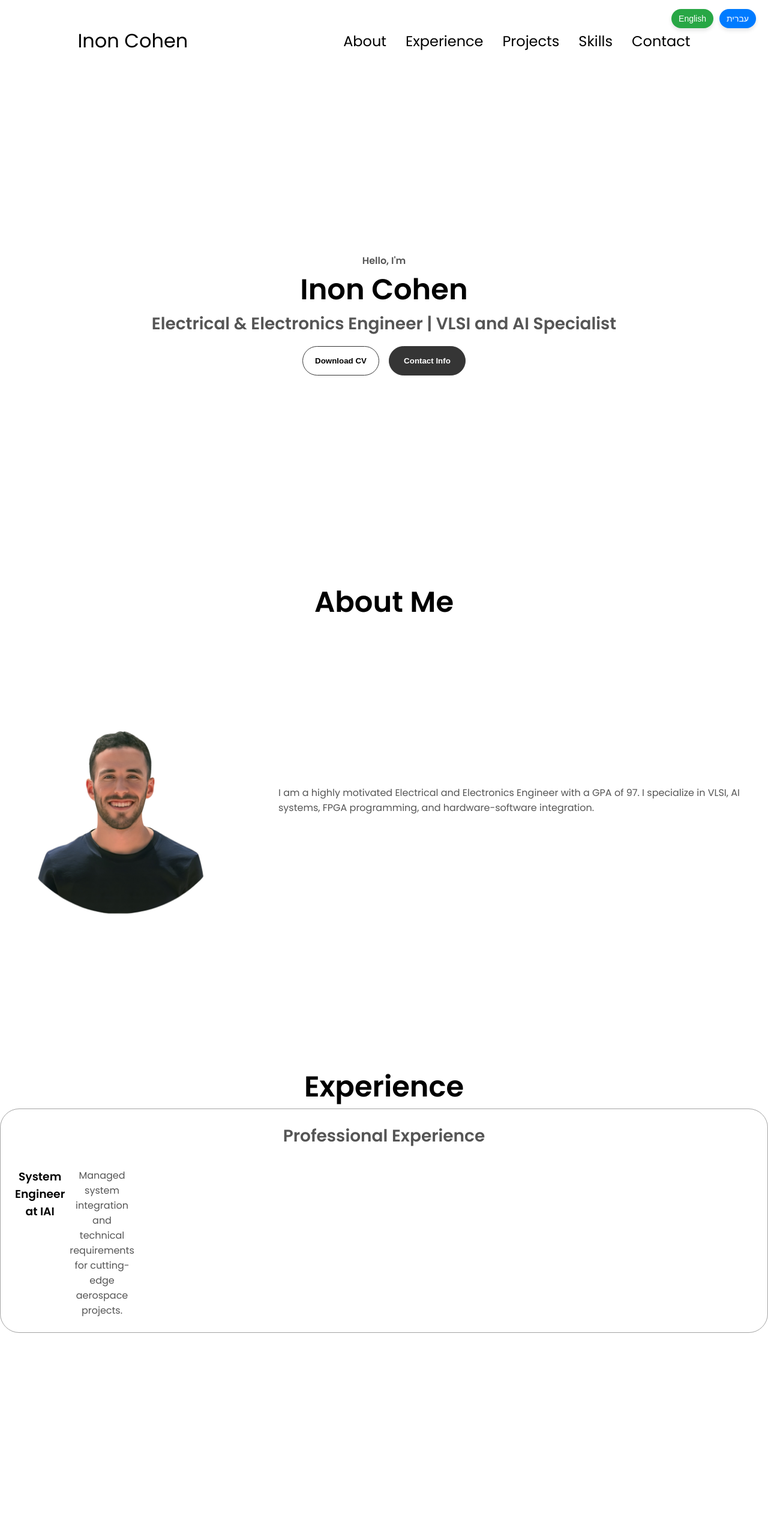
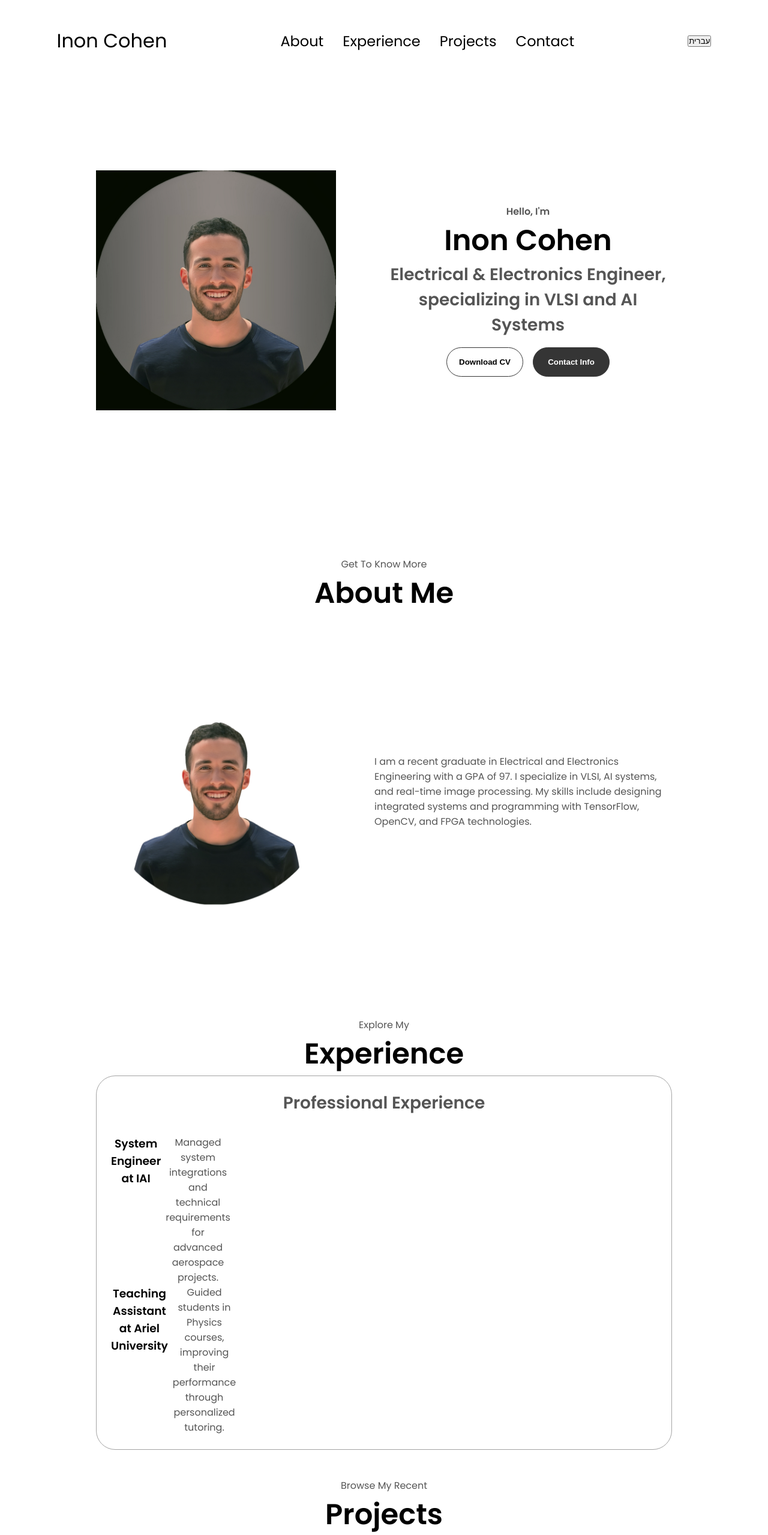
Before and after one commit to Inoncohen2/Portfolio, a plain HTML site: page index.html in a window 1280 px wide. Shown: the top 2559 px of the page at 60% size. Drawn offline with nearby package versions, Linux system fonts and the light colour scheme.

Commit message:
Update index.html

```diff
--- a/index.html
+++ b/index.html
@@ -7,114 +7,51 @@
     <title>Inon Cohen - Portfolio</title>
     <link rel="stylesheet" href="style.css" />
     <link rel="stylesheet" href="mediaqueries.css" />
-    <link
-      rel="stylesheet"
-      href="https://cdnjs.cloudflare.com/ajax/libs/aos/2.3.4/aos.css"
-    />
-    <style>
-      /* Language switcher styles */
-      .language-switcher {
-        position: fixed;
-        top: 15px;
-        right: 20px;
-        display: flex;
-        gap: 10px;
-        z-index: 1000;
+    <script>
+      function toggleLanguage() {
+        const htmlTag = document.documentElement;
+        const langButton = document.getElementById("language-toggle");
+
+        if (htmlTag.lang === "en") {
+          htmlTag.lang = "he";
+          document.body.classList.add("rtl");
+          langButton.innerText = "English";
+        } else {
+          htmlTag.lang = "en";
+          document.body.classList.remove("rtl");
+          langButton.innerText = "עברית";
+        }
+
+        // Update all text elements
+        document.querySelectorAll("[data-en]").forEach((el) => {
+          const isEnglish = htmlTag.lang === "en";
+          el.innerText = isEnglish ? el.getAttribute("data-en") : el.getAttribute("data-he");
+        });
       }
-
-      .language-switcher button {
-        font-family: 'Arial', sans-serif;
-        font-size: 14px;
-        padding: 8px 12px;
-        border: none;
-        border-radius: 20px;
-        background-color: #007BFF;
-        color: white;
-        cursor: pointer;
-        transition: all 0.3s ease;
-        box-shadow: 0 4px 6px rgba(0, 0, 0, 0.1);
-      }
-
-      .language-switcher button:hover {
-        background-color: #0056b3;
-        transform: scale(1.1);
-      }
-
-      .language-switcher button.active {
-        background-color: #28a745;
-      }
-
-      /* Reduce spacing between sections */
-      section {
-        margin: 40px 0;
-      }
-    </style>
-    <script>
-      function toggleLanguage(lang) {
-        const elements = document.querySelectorAll("[data-en], [data-he]");
-        elements.forEach((el) => {
-          el.textContent = el.getAttribute(`data-${lang}`);
-        });
-        document.documentElement.lang = lang;
-
-        // Highlight active button
-        const buttons = document.querySelectorAll(".language-switcher button");
-        buttons.forEach((btn) => btn.classList.remove("active"));
-        document.querySelector(`.language-switcher .${lang}`).classList.add("active");
-      }
-
-      // Set default language to English on load
-      document.addEventListener("DOMContentLoaded", () => {
-        toggleLanguage("en");
-      });
     </script>
   </head>
   <body>
-    <!-- Navigation -->
     <nav id="desktop-nav">
-      <div class="logo">Inon Cohen</div>
+      <div class="logo" data-en="Inon Cohen" data-he="ינון כהן">Inon Cohen</div>
       <div>
         <ul class="nav-links">
           <li><a href="#about" data-en="About" data-he="אודות">About</a></li>
-          <li>
-            <a href="#experience" data-en="Experience" data-he="ניסיון">Experience</a>
-          </li>
-          <li>
-            <a href="#projects" data-en="Projects" data-he="פרויקטים">Projects</a>
-          </li>
-          <li>
-            <a href="#skills" data-en="Skills" data-he="כישורים">Skills</a>
-          </li>
-          <li>
-            <a href="#contact" data-en="Contact" data-he="צור קשר">Contact</a>
-          </li>
+          <li><a href="#experience" data-en="Experience" data-he="ניסיון">Experience</a></li>
+          <li><a href="#projects" data-en="Projects" data-he="פרויקטים">Projects</a></li>
+          <li><a href="#contact" data-en="Contact" data-he="צור קשר">Contact</a></li>
         </ul>
       </div>
+      <button id="language-toggle" onclick="toggleLanguage()">עברית</button>
     </nav>
-
-    <!-- Language Switcher -->
-    <div class="language-switcher">
-      <button class="en" onclick="toggleLanguage('en')">English</button>
-      <button class="he" onclick="toggleLanguage('he')">עברית</button>
-    </div>
-
-    <!-- Profile Section -->
     <section id="profile">
-      <div class="section__text" data-aos="fade-up">
-        <p
-          class="section__text__p1"
-          data-en="Hello, I'm"
-          data-he="שלום, אני"
-        >
-          Hello, I'm
-        </p>
-        <h1 class="title">Inon Cohen</h1>
-        <p
-          class="section__text__p2"
-          data-en="Electrical & Electronics Engineer | VLSI and AI Specialist"
-          data-he="מהנדס חשמל ואלקטרוניקה | מומחה VLSI ובינה מלאכותית"
-        >
-          Electrical & Electronics Engineer | VLSI and AI Specialist
+      <div class="section__pic-container">
+        <img src="./assets/profile-pic.png" alt="Inon Cohen profile picture" />
+      </div>
+      <div class="section__text">
+        <p class="section__text__p1" data-en="Hello, I'm" data-he="שלום, אני">Hello, I'm</p>
+        <h1 class="title" data-en="Inon Cohen" data-he="ינון כהן">Inon Cohen</h1>
+        <p class="section__text__p2" data-en="Electrical & Electronics Engineer, specializing in VLSI and AI Systems" data-he="מהנדס חשמל ואלקטרוניקה, מתמחה ב-VLSI ומערכות בינה מלאכותית">
+          Electrical & Electronics Engineer, specializing in VLSI and AI Systems
         </p>
         <div class="btn-container">
           <button
@@ -125,78 +62,79 @@
           >
             Download CV
           </button>
-          <button
-            class="btn btn-color-1"
-            onclick="location.href='./#contact'"
-            data-en="Contact Info"
-            data-he="פרטי קשר"
-          >
+          <button class="btn btn-color-1" onclick="location.href='./#contact'" data-en="Contact Info" data-he="פרטי יצירת קשר">
             Contact Info
           </button>
         </div>
       </div>
     </section>
-
-    <!-- About Section -->
     <section id="about">
-      <h1 class="title" data-en="About Me" data-he="אודות">About Me</h1>
+      <p class="section__text__p1" data-en="Get To Know More" data-he="למידע נוסף">Get To Know More</p>
+      <h1 class="title" data-en="About Me" data-he="אודותיי">About Me</h1>
       <div class="section-container">
-        <div class="section__pic-container" data-aos="zoom-in">
-          <img src="./assets/about-pic.png" alt="About Picture" class="about-pic" />
+        <div class="section__pic-container">
+          <img
+            src="./assets/about-pic.png"
+            alt="About Picture"
+            class="about-pic"
+          />
         </div>
         <div class="about-details-container">
-          <div class="text-container" data-aos="fade-up">
-            <p
-              data-en="I am a highly motivated Electrical and Electronics Engineer with a GPA of 97. I specialize in VLSI, AI systems, FPGA programming, and hardware-software integration."
-              data-he="אני מהנדס חשמל ואלקטרוניקה עם ממוצע של 97. אני מתמחה ב-VLSI, מערכות בינה מלאכותית, תכנות FPGA ושילוב חומרה ותוכנה."
-            >
-              I am a highly motivated Electrical and Electronics Engineer with a GPA of 97. I specialize in VLSI, AI systems, FPGA programming, and hardware-software integration.
+          <div class="text-container">
+            <p data-en="I am a recent graduate in Electrical and Electronics Engineering with a GPA of 97. I specialize in VLSI, AI systems, and real-time image processing. My skills include designing integrated systems and programming with TensorFlow, OpenCV, and FPGA technologies."
+               data-he="אני בוגר טרי בהנדסת חשמל ואלקטרוניקה עם ממוצע 97. אני מתמחה ב-VLSI, מערכות בינה מלאכותית ועיבוד תמונה בזמן אמת. כישורי כוללים תכנון מערכות משולבות ותכנות בטכנולוגיות TensorFlow, OpenCV ו-FPGA.">
+              I am a recent graduate in Electrical and Electronics Engineering with a GPA of 97. I specialize in VLSI, AI systems, and real-time image processing. My skills include designing integrated systems and programming with TensorFlow, OpenCV, and FPGA technologies.
             </p>
           </div>
         </div>
       </div>
     </section>
-
-    <!-- Experience Section -->
     <section id="experience">
-      <h1 class="title" data-en="Experience" data-he="ניסיון">Experience</h1>
+      <p class="section__text__p1" data-en="Explore My" data-he="גלו את">Explore My</p>
+      <h1 class="title" data-en="Experience" data-he="הניסיון שלי">Experience</h1>
       <div class="experience-details-container">
         <div class="details-container">
           <h2 class="experience-sub-title" data-en="Professional Experience" data-he="ניסיון מקצועי">Professional Experience</h2>
           <article>
             <h3 data-en="System Engineer at IAI" data-he="מהנדס מערכות בתעשייה האווירית">System Engineer at IAI</h3>
-            <p
-              data-en="Managed system integration and technical requirements for cutting-edge aerospace projects."
-              data-he="ניהול שילוב מערכות ודרישות טכניות בפרויקטים מתקדמים בתחום האוויר והחלל."
-            >
-              Managed system integration and technical requirements for cutting-edge aerospace projects.
+            <p data-en="Managed system integrations and technical requirements for advanced aerospace projects."
+               data-he="ניהול אינטגרציות מערכת ודרישות טכניות לפרויקטים מתקדמים בתחום האוויר והחלל.">
+              Managed system integrations and technical requirements for advanced aerospace projects.
+            </p>
+          </article>
+          <article>
+            <h3 data-en="Teaching Assistant at Ariel University" data-he="עוזר הוראה באוניברסיטת אריאל">Teaching Assistant at Ariel University</h3>
+            <p data-en="Guided students in Physics courses, improving their performance through personalized tutoring."
+               data-he="הנחיית סטודנטים בקורסי פיזיקה, ושיפור הישגיהם באמצעות תמיכה אישית.">
+              Guided students in Physics courses, improving their performance through personalized tutoring.
             </p>
           </article>
         </div>
       </div>
     </section>
-
-    <!-- Projects Section -->
     <section id="projects">
+      <p class="section__text__p1" data-en="Browse My Recent" data-he="עיינו בפרויקטים האחרונים שלי">Browse My Recent</p>
       <h1 class="title" data-en="Projects" data-he="פרויקטים">Projects</h1>
       <div class="experience-details-container">
         <div class="details-container color-container">
           <div class="article-container">
-            <img src="./assets/project-1.png" alt="BalloonHunterPi" class="project-img" />
+            <img
+              src="./assets/project-1.png"
+              alt="BalloonHunterPi"
+              class="project-img"
+            />
           </div>
           <h2 class="experience-sub-title project-title" data-en="BalloonHunterPi" data-he="BalloonHunterPi">BalloonHunterPi</h2>
-          <p
-            data-en="An FPGA-based system for real-time balloon detection and targeting using YOLOv5 and servo motors."
-            data-he="מערכת מבוססת FPGA לאיתור בלונים בזמן אמת והתאמת מטרה באמצעות YOLOv5 ומנועי סרוו."
-          >
-            An FPGA-based system for real-time balloon detection and targeting using YOLOv5 and servo motors.
+          <p data-en="FPGA-based system for real-time balloon detection and laser alignment using YOLOv5."
+             data-he="מערכת מבוססת FPGA לזיהוי בלונים בזמן אמת והתאמת לייזר באמצעות YOLOv5.">
+            FPGA-based system for real-time balloon detection and laser alignment using YOLOv5.
           </p>
           <div class="btn-container">
             <button
               class="btn btn-color-2 project-btn"
               onclick="location.href='https://github.com/Inoncohen2/TensorFlow-Lite-Balloon-Detection-on-Raspberry-Pi'"
               data-en="GitHub"
-              data-he="GitHub"
+              data-he="גיטהאב"
             >
               GitHub
             </button>
@@ -204,47 +142,32 @@
         </div>
       </div>
     </section>
-
-    <!-- Skills Section -->
-    <section id="skills">
-      <h1 class="title" data-en="Skills" data-he="כישורים">Skills</h1>
-      <div class="skills-container">
-        <ul>
-          <li data-en="VLSI Design & FPGA Programming (Verilog, VHDL)" data-he="תכנון VLSI ותכנות FPGA (Verilog, VHDL)">VLSI Design & FPGA Programming (Verilog, VHDL)</li>
-          <li data-en="AI & Image Processing (YOLOv5, OpenCV, TensorFlow)" data-he="AI ועיבוד תמונה (YOLOv5, OpenCV, TensorFlow)">AI & Image Processing (YOLOv5, OpenCV, TensorFlow)</li>
-          <li data-en="Embedded Systems (Arduino, Raspberry Pi)" data-he="מערכות משובצות (Arduino, Raspberry Pi)">Embedded Systems (Arduino, Raspberry Pi)</li>
-          <li data-en="System Integration & Troubleshooting" data-he="שילוב מערכות ופתרון בעיות">System Integration & Troubleshooting</li>
-          <li data-en="Programming Languages (Python, C++, MATLAB)" data-he="שפות תכנות (Python, C++, MATLAB)">Programming Languages (Python, C++, MATLAB)</li>
-        </ul>
-      </div>
-    </section>
-
-    <!-- Contact Section -->
     <section id="contact">
-      <h1 class="title" data-en="Contact Me" data-he="צור קשר">Contact Me</h1>
+      <p class="section__text__p1" data-en="Get in Touch" data-he="צרו קשר">Get in Touch</p>
+      <h1 class="title" data-en="Contact Me" data-he="צרו קשר">Contact Me</h1>
       <div class="contact-info-upper-container">
         <div class="contact-info-container">
-          <img src="./assets/email.png" alt="Email Icon" class="icon contact-icon email-icon" />
+          <img
+            src="./assets/email.png"
+            alt="Email Icon"
+            class="icon contact-icon email-icon"
+          />
           <p><a href="mailto:InonCohen98@gmail.com" data-en="InonCohen98@gmail.com" data-he="InonCohen98@gmail.com">InonCohen98@gmail.com</a></p>
         </div>
         <div class="contact-info-container">
-          <img src="./assets/linkedin.png" alt="LinkedIn Icon" class="icon contact-icon" />
-          <p><a href="https://www.linkedin.com/in/inoncohen98" data-en="LinkedIn" data-he="LinkedIn">LinkedIn</a></p>
+          <img
+            src="./assets/linkedin.png"
+            alt="LinkedIn Icon"
+            class="icon contact-icon"
+          />
+          <p><a href="https://www.linkedin.com/in/inoncohen98" data-en="LinkedIn" data-he="לינקדאין">LinkedIn</a></p>
         </div>
       </div>
     </section>
-
-    <!-- Footer -->
     <footer>
-      <p data-en="Copyright © 2024 Inon Cohen. All Rights Reserved." data-he="© 2024 ינון כהן. כל הזכויות שמורות.">
-        Copyright ©
+      <p data-en="Copyright © 2024 Inon Cohen. All Rights Reserved." data-he="זכויות יוצרים © 2024 ינון כהן. כל הזכויות שמורות.">
+        Copyright © 2024 Inon Cohen. All Rights Reserved.
       </p>
     </footer>
-
-    <!-- Scripts -->
-    <script src="https://cdnjs.cloudflare.com/ajax/libs/aos/2.3.4/aos.js"></script>
-    <script>
-      AOS.init();
-    </script>
   </body>
 </html>
```
